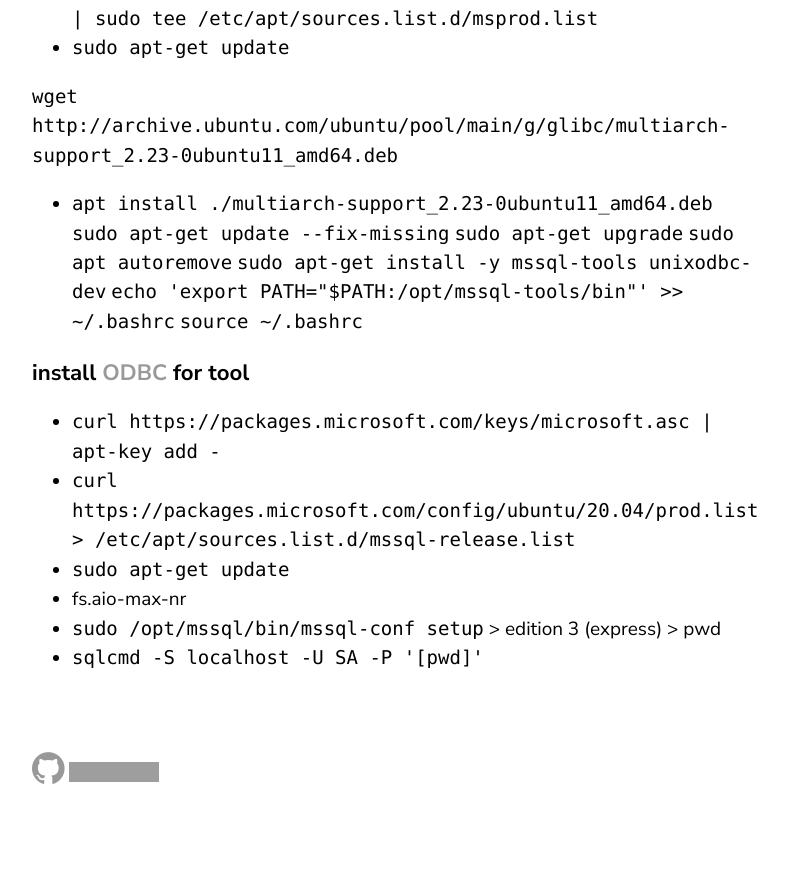
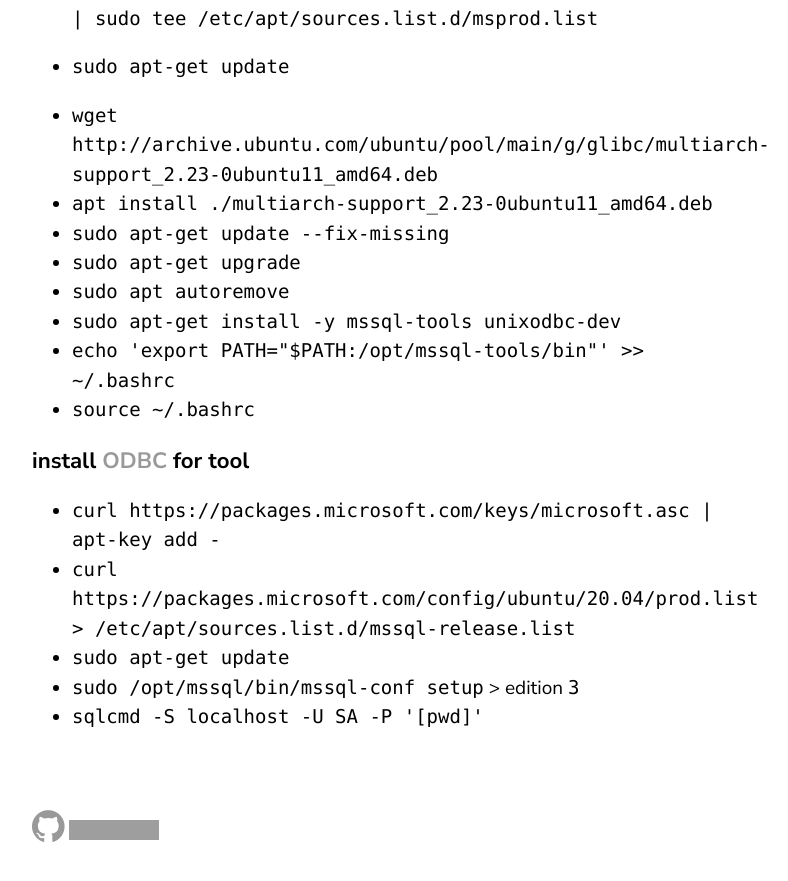
Before and after one commit to ejayyy/blog, a Jekyll site: the page built from _posts/2020-06-16-DB.markdown, in a window 1280 px wide and 900 px high, scrolled down 853 px. Shown: the top 881 px of the window, without its empty margins (68-856 px from the left). Built offline with Jekyll 4.4.1, drawn with Linux system fonts in a browser that asks for light colours; comment, search, counter and statistics services are not loaded; before the commit the page ends 1694 px from its top, so only the background shows below that; grey boxes are pictures that could not be loaded.

Commit message:
[mod] organize post

```diff
--- a/_posts/2020-06-11-WSL.markdown
+++ b/_posts/2020-06-11-WSL-&-PHP.markdown
@@ -15,13 +15,11 @@ layout: post
 - count files : `ls | wc -l`
 
 ### install PHP, apache, [laravel](https://laravel.com/docs/7.x/installation)
-- `install apache / php : sudo apt install php libapache2-mod-php`
+- `sudo apt install -y php libapache2-mod-php`
 - `php --ini`
-- `sudo apt install composer`
-- `sudo apt install php-zip`
+- `sudo apt install -y composer`
 - `composer global require laravel/installer`
 - `composer global about`
-- `sudo apt install phpunit`
 
 ### start laravel
 - `composer create-project --prefer-dist laravel/laravel [name]`
--- a/_posts/2020-06-16-DB.markdown
+++ b/_posts/2020-06-16-DB.markdown
@@ -20,20 +20,19 @@ layout: post
 - `sudo apt-get update`
 
 
-`wget http://archive.ubuntu.com/ubuntu/pool/main/g/glibc/multiarch-support_2.23-0ubuntu11_amd64.deb`
+- `wget http://archive.ubuntu.com/ubuntu/pool/main/g/glibc/multiarch-support_2.23-0ubuntu11_amd64.deb`
 - `apt install ./multiarch-support_2.23-0ubuntu11_amd64.deb`
-`sudo apt-get update --fix-missing`
-`sudo apt-get upgrade`
-`sudo apt autoremove`
-`sudo apt-get install -y mssql-tools unixodbc-dev`
-`echo 'export PATH="$PATH:/opt/mssql-tools/bin"' >> ~/.bashrc`
-`source ~/.bashrc`
+- `sudo apt-get update --fix-missing`
+- `sudo apt-get upgrade`
+- `sudo apt autoremove`
+- `sudo apt-get install -y mssql-tools unixodbc-dev`
+- `echo 'export PATH="$PATH:/opt/mssql-tools/bin"' >> ~/.bashrc`
+- `source ~/.bashrc`
 
 
 ### install [ODBC](https://docs.microsoft.com/en-us/sql/connect/odbc/linux-mac/installing-the-microsoft-odbc-driver-for-sql-server?view=sql-server-ver15) for tool
 - `curl https://packages.microsoft.com/keys/microsoft.asc | apt-key add -`
 - `curl https://packages.microsoft.com/config/ubuntu/20.04/prod.list > /etc/apt/sources.list.d/mssql-release.list`
 - `sudo apt-get update`
-- fs.aio-max-nr
-- `sudo /opt/mssql/bin/mssql-conf setup` > edition 3 (express) > pwd
+- `sudo /opt/mssql/bin/mssql-conf setup` > edition `3`
 - `sqlcmd -S localhost -U SA -P '[pwd]'`
--- a/_posts/2020-08-19-VIM.markdown
+++ b/_posts/2020-08-19-VIM.markdown
@@ -4,5 +4,8 @@ layout: post
 ### vim
 - `:set number`
 - `/[search keyword]` and `n`, previous `N`
+- remove highlight `:noh`
+- go to bottom : `:$`
+
+
 - `find [path] -name [keyword]`
-- go to bottom : `:$`
--- a/_posts/2020-08-20-scrum.markdown
+++ /dev/null
@@ -1,5 +0,0 @@
----
-layout: post
----
-### agaile
-- [The 14th Annual State of Agile Report](https://stateofagile.com/)
```
Also changed, not shown: _posts/2020-08-20-Miscellaneous.markdown (added, +8 -0 lines), _posts/2019-09-09-Build-jekyll.markdown (renamed from _posts/2019-09-09-how-to-build.markdown).
